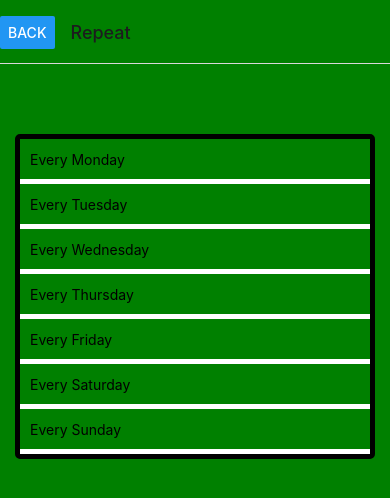
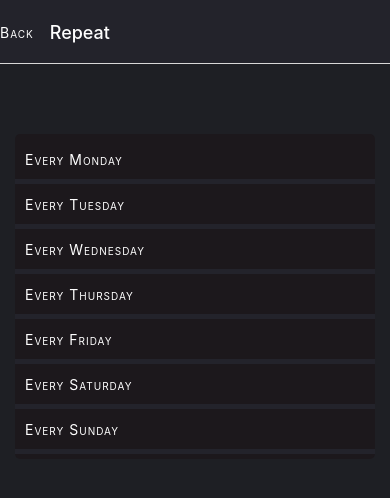
Before and after one commit to ramizackaryshamir/Alarmist_app-pre-new-arch, a React Native app: screen /Repeat in a window 390 px wide. Shown: the top 498 px of the page. Built offline with nearby package versions, Linux system fonts and the light colour scheme.

Commit message:
style AlarmSettings Screen and RepeatOptions screen

```diff
--- /dev/null
+++ b/colors.ts
@@ -0,0 +1,6 @@
+export const Colors = {
+  blackPurple1: 'rgb(35,35,43)',
+  blackPurple2: 'rgb(30,31,36)',
+  blackPurple3: 'rgb(28,24,28)',
+  white: 'rgb(255,255,255)',
+};
--- a/src/AppNavigator.tsx
+++ b/src/AppNavigator.tsx
@@ -9,7 +9,7 @@ import DigitalClockScreen from './screens/DigitalClockScreen';
 import ScreenClockScreen from './screens/ScreenClockScreen';
 import Menu from './components/Menu';
 import {Button} from 'react-native';
-
+import {Colors} from '../colors.ts';
 const Stack = createNativeStackNavigator();
 
 const AppNavigator = () => {
@@ -31,8 +31,9 @@ const AppNavigator = () => {
             name="Alarm Settings Screen"
             component={AlarmSettingsScreen}
             options={{
-              headerStyle: {backgroundColor: 'red'},
+              headerStyle: {backgroundColor: Colors.blackPurple1},
               headerBackTitle: 'Cancel',
+              headerTintColor: Colors.white,
               headerShown: true,
               headerRight: () => <Button title="Save" />,
               //headerTintColor: '#F2D935',
@@ -43,7 +44,8 @@ const AppNavigator = () => {
             name="Repeat"
             component={AlarmSettingsRepeatOptionScreen}
             options={{
-              headerStyle: {backgroundColor: 'green'},
+              headerStyle: {backgroundColor: Colors.blackPurple1},
+              headerTintColor: Colors.white,
               headerShown: true,
               headerLeft: () => <Button title="Back" />,
               //headerTintColor: '#F2D935',
--- a/src/components/AlarmPicker/components/TimePicker.tsx
+++ b/src/components/AlarmPicker/components/TimePicker.tsx
@@ -1,6 +1,7 @@
 import React from 'react';
 import DatePicker from 'react-native-date-picker';
 import {TimePickerProps} from './types';
+import {Colors} from '../../../../colors';
 
 const TimePicker = ({newAlarmTime, onChange}: TimePickerProps) => {
   //console.group('\x1b[44m');
@@ -27,7 +28,13 @@ const TimePicker = ({newAlarmTime, onChange}: TimePickerProps) => {
 
   return (
     <>
-      <DatePicker date={newAlarmTime} onDateChange={onChange} title="Alarm" />
+      <DatePicker
+        date={newAlarmTime}
+        onDateChange={onChange}
+        title="Alarm"
+        style={{backgroundColor: Colors.blackPurple2}}
+        theme="dark"
+      />
     </>
   );
 };
--- a/src/components/AlarmPicker/components/useStyles.ts
+++ b/src/components/AlarmPicker/components/useStyles.ts
@@ -1,4 +1,5 @@
 import {StyleSheet} from 'react-native';
+import {Colors} from '../../../../colors';
 
 export const useStyles = () => {
   const styles = StyleSheet.create({
@@ -9,6 +10,7 @@ export const useStyles = () => {
       height: 50,
       paddingLeft: 5,
       paddingRight: 5,
+      backgroundColor: Colors.blackPurple3,
     },
     bottomSheetText: {
       color: 'white',
--- a/src/components/AlarmPicker/screens/AlarmSettingsRepeatOptionScreen.tsx
+++ b/src/components/AlarmPicker/screens/AlarmSettingsRepeatOptionScreen.tsx
@@ -1,5 +1,5 @@
 import React, {useState, useEffect} from 'react';
-import {View, Button} from 'react-native';
+import {View, Button, TouchableOpacity, Text} from 'react-native';
 import Checkbox from '../../Inputs/Checkbox';
 import {useStyles} from './useStyles';
 
@@ -20,10 +20,14 @@ const AlarmSettingsRepeatOptionScreen = ({navigation, route}: any) => {
     };
     navigation.setOptions({
       headerLeft: () => (
-        <Button title="Back" onPress={handleGoBackToAlarmSettingsScreen} />
+        <>
+          <TouchableOpacity onPress={handleGoBackToAlarmSettingsScreen}>
+            <Text style={styles.bottomSheetText}>Back</Text>
+          </TouchableOpacity>
+        </>
       ),
     });
-  }, [navigation, route.params, selectedDays]);
+  }, [navigation, route.params, selectedDays, styles.bottomSheetText]);
 
   return (
     <View style={styles.alarmSettingsRepeatOptionsPageContainer}>
--- a/src/components/AlarmPicker/screens/AlarmSettingsScreen.tsx
+++ b/src/components/AlarmPicker/screens/AlarmSettingsScreen.tsx
@@ -3,6 +3,7 @@ import {View, TouchableOpacity, TextInput, Text, Button} from 'react-native';
 import TimePicker from '../components/TimePicker';
 import AlarmSettingsSnoozeOption from '../components/AlarmSettingsSnoozeOption';
 import {useStyles} from './useStyles';
+import {Colors} from '../../../../colors';
 
 const AlarmSettingsScreen = ({navigation, route}: any) => {
   //This component sets the state for the alarm
@@ -61,7 +62,9 @@ const AlarmSettingsScreen = ({navigation, route}: any) => {
     //console.groupEnd();
     navigation.setOptions({
       headerRight: () => (
-        <Button title="Save" onPress={handleSaveAndGoBackToHomeScreen} />
+        <TouchableOpacity onPress={handleSaveAndGoBackToHomeScreen}>
+          <Text style={styles.bottomSheetText}>Save</Text>
+        </TouchableOpacity>
       ),
     });
   }, [
@@ -73,6 +76,7 @@ const AlarmSettingsScreen = ({navigation, route}: any) => {
     isNewAlarmSnoozed,
     route.params,
     route,
+    styles.bottomSheetText,
   ]);
 
   useEffect(() => {
@@ -121,10 +125,10 @@ const AlarmSettingsScreen = ({navigation, route}: any) => {
           onPress={navigateToRepeatOptionsScreen}
         >
           <Text style={styles.bottomSheetText}>Repeat</Text>
-          <Text>{newAlarmRepeat}</Text>
+          <Text style={styles.bottomSheetText}>{newAlarmRepeat}</Text>
         </TouchableOpacity>
         <View style={styles.bottomSheetRowView}>
-          <Text>Label</Text>
+          <Text style={styles.bottomSheetText}>Label</Text>
           <TextInput
             style={styles.bottomSheetRowView}
             placeholder="Alarm"
@@ -145,7 +149,7 @@ const AlarmSettingsScreen = ({navigation, route}: any) => {
           }}
         >
           <Text style={styles.bottomSheetText}>Sound</Text>
-          <Text>Selection</Text>
+          <Text style={styles.bottomSheetText}>Selection</Text>
         </TouchableOpacity>
         <AlarmSettingsSnoozeOption
           option={{label: 'Snooze', value: isNewAlarmSnoozed}}
--- a/src/components/AlarmPicker/screens/useStyles.ts
+++ b/src/components/AlarmPicker/screens/useStyles.ts
@@ -1,5 +1,5 @@
 import {StyleSheet, useWindowDimensions} from 'react-native';
-
+import {Colors} from '../../../../colors';
 export const useStyles = () => {
   const {height, width} = useWindowDimensions();
 
@@ -8,13 +8,14 @@ export const useStyles = () => {
       alignItems: 'center',
       width: width,
       height: height,
-      backgroundColor: 'red',
+      backgroundColor: Colors.blackPurple2,
     },
     bottomSheetSettings: {
       width: width,
-      borderWidth: 5,
-      borderColor: 'green',
+      borderWidth: 1,
+      //borderColor: Colors.blackPurple1,
       borderRadius: 5,
+      backgroundColor: Colors.blackPurple3,
     },
     bottomSheetRowView: {
       flexDirection: 'row',
@@ -23,6 +24,8 @@ export const useStyles = () => {
       height: 50,
       paddingLeft: 5,
       paddingRight: 5,
+      borderBottomWidth: 1,
+      color: Colors.white,
     },
     bottomSheetButton: {
       flexDirection: 'row',
@@ -39,17 +42,19 @@ export const useStyles = () => {
       height: 50,
       paddingLeft: 5,
       paddingRight: 5,
-      color: 'white',
+      color: Colors.white,
     },
     bottomSheetText: {
-      color: 'white',
+      fontVariant: ['small-caps', 'common-ligatures'],
+      letterSpacing: 1,
+      color: Colors.white,
     },
     alarmSettingsRepeatOptionsPageContainer: {
       alignItems: 'center',
       width: width,
       height: height,
       paddingTop: 20,
-      backgroundColor: 'green',
+      backgroundColor: Colors.blackPurple2,
     },
     alarmSettingsSoundPageContainer: {
       alignItems: 'center',
--- a/src/components/Inputs/Checkbox.tsx
+++ b/src/components/Inputs/Checkbox.tsx
@@ -51,7 +51,7 @@ const Checkbox = ({options, checkedValues, onChange}: CheckboxProps) => {
                   onChange(updatedCheckedValues);
                 }}
               >
-                <Text>{option.label}</Text>
+                <Text style={styles.bottomSheetText}>{option.label}</Text>
                 <Text
                   style={isChecked ? styles.checkIcon : styles.activeCheckIcon}
                 >
--- a/src/components/Inputs/useStyles.ts
+++ b/src/components/Inputs/useStyles.ts
@@ -1,4 +1,5 @@
 import {StyleSheet, useWindowDimensions} from 'react-native';
+import {Colors} from '../../../colors';
 
 export const useStyles = () => {
   const {width} = useWindowDimensions();
@@ -7,10 +8,11 @@ export const useStyles = () => {
     alarmSettingsRepeatOptionsContainer: {
       width: width - 30,
       marginTop: 50,
-      borderColor: 'black',
-      borderWidth: 5,
+      borderColor: Colors.blackPurple3,
+      borderTopWidth: 5,
+      borderBottomWidth: 5,
       borderRadius: 5,
-      backgroundColor: 'white',
+      backgroundColor: Colors.blackPurple1,
     },
     alarmSettingsRepeatOption: {
       flexDirection: 'row',
@@ -21,7 +23,13 @@ export const useStyles = () => {
       paddingRight: 10,
       paddingLeft: 10,
       marginBottom: 5,
-      backgroundColor: 'green',
+      borderWidth: 0,
+      backgroundColor: Colors.blackPurple3,
+    },
+    bottomSheetText: {
+      fontVariant: ['small-caps', 'common-ligatures'],
+      letterSpacing: 1,
+      color: Colors.white,
     },
     checkboxContainer: {
       flexDirection: 'row',
@@ -31,7 +39,7 @@ export const useStyles = () => {
       height: '100%',
     },
     checkIcon: {
-      color: 'black',
+      color: Colors.white,
       fontSize: 20,
     },
     activeCheckIcon: {
--- a/src/components/hooks/useStyles.ts
+++ b/src/components/hooks/useStyles.ts
@@ -1,5 +1,5 @@
 import {StyleSheet, useWindowDimensions} from 'react-native';
-
+import {Colors} from '../../../colors';
 export const useStyles = () => {
   const {height, width} = useWindowDimensions();
 
--- a/src/screens/HomeScreen.tsx
+++ b/src/screens/HomeScreen.tsx
@@ -7,8 +7,6 @@ import {useCheckAlarm} from '../components/hooks/useCheckAlarm';
 import {NewAlarm} from './types';
 
 const HomeScreen = ({navigation, route}: any) => {
-  const styles = useStyles();
-
   const [newAlarm, setNewAlarm] = useState<NewAlarm>({
     weekday: '',
     date: '',
@@ -20,19 +18,8 @@ const HomeScreen = ({navigation, route}: any) => {
     id: '',
   });
   const [alarms, setAlarms] = useState<Array<NewAlarm>>([]);
-
+  const styles = useStyles();
   const {alarmIsEnabled, toggleEnable} = useCheckAlarm(newAlarm);
-
-  //const [alarmIsEnabled, setAlarmIsEnabled] = useState<any>({});
-
-  //const toggleEnable = (id: string) => {
-  //  console.log('id: ', id);
-  //  console.log('{[id]: !alarmIsEnabled[id]}: ', {[id]: !alarmIsEnabled[id]});
-  //  setAlarmIsEnabled({
-  //    ...alarmIsEnabled,
-  //    [id]: !alarmIsEnabled[id],
-  //  });
-  //};
 
   console.log('newAlarm.time: ', newAlarm.time.slice(3, 5));
   const navigateToAlarmSettingsScreen = useCallback(() => {
@@ -68,21 +55,6 @@ const HomeScreen = ({navigation, route}: any) => {
     //console.log('Home route', route.params?.newAlarmTime);
     //console.groupEnd();
   }, [route.params?.newAlarmTime, newAlarm]);
-
-  //useEffect(() => {
-  //  const checkAlarm = setInterval(() => {
-  //    const currentTime = new Date();
-  //    if (
-  //      alarmIsEnabled[newAlarm.id] === true &&
-  //      currentTime.getHours().toString() === newAlarm.time.slice(0, 2) &&
-  //      currentTime.getMinutes().toString() === newAlarm.time.slice(3, 5)
-  //    ) {
-  //      Alert.alert('Alarm');
-  //      clearInterval(checkAlarm);
-  //    }
-  //  }, 1000);
-  //  return () => clearInterval(checkAlarm);
-  //}, [alarmIsEnabled]);
 
   //console.group('\x1b[46m');
   //console.log('Home Screen');
--- a/src/screens/hooks/useStyles.ts
+++ b/src/screens/hooks/useStyles.ts
@@ -1,5 +1,5 @@
 import {StyleSheet, useWindowDimensions} from 'react-native';
-
+import {Colors} from '../../../colors';
 export const useStyles = () => {
   const {height, width} = useWindowDimensions();
   const styles = StyleSheet.create({
```
